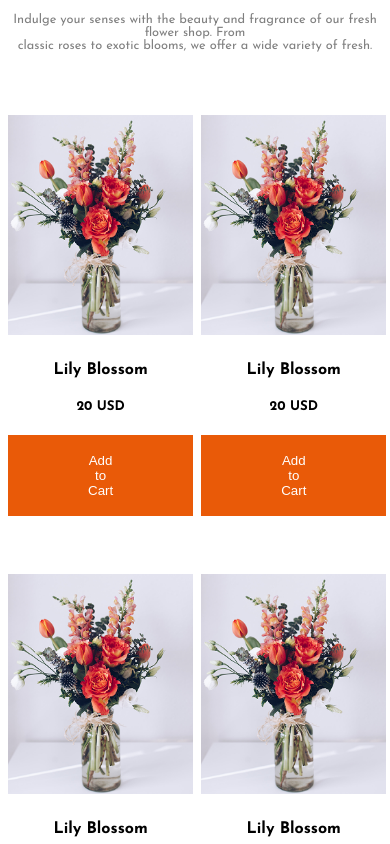
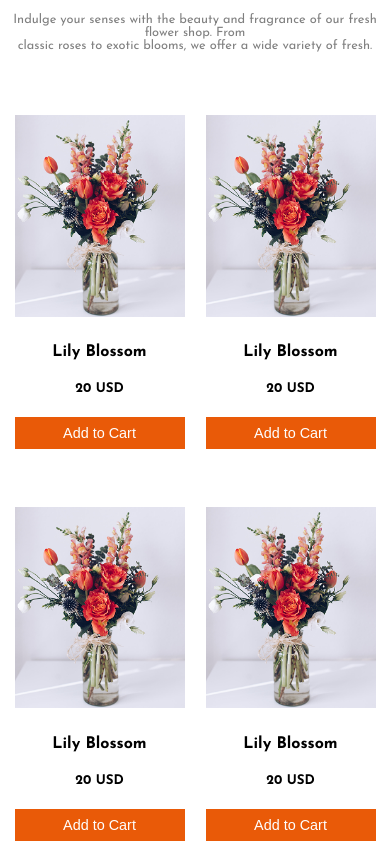
Before and after one commit to am-mahmud/flower-market, a plain HTML site: page index.html in a window 390 px wide. Shown: the part 707-1551 px from the top of the page. Drawn offline with Linux system fonts and the light colour scheme.

Commit message:
Media query modifed

```diff
--- a/styles/market.css
+++ b/styles/market.css
@@ -55,6 +55,8 @@ main > section {
   padding: 18px 80px;
   border: none;
   width: 100%;
+  font-size: 1rem;
+  white-space: nowrap;
 }
 
 /* Navbar style */
@@ -197,8 +199,13 @@ nav {
   }
 
   .flower-card {
+    max-width: 170px;
     width: 100%;
   }
 
+  .flower-card .btn-primary{
+    font-size: 0.9rem;
+    padding: 8px 12px;
+  }
 
 }
```
